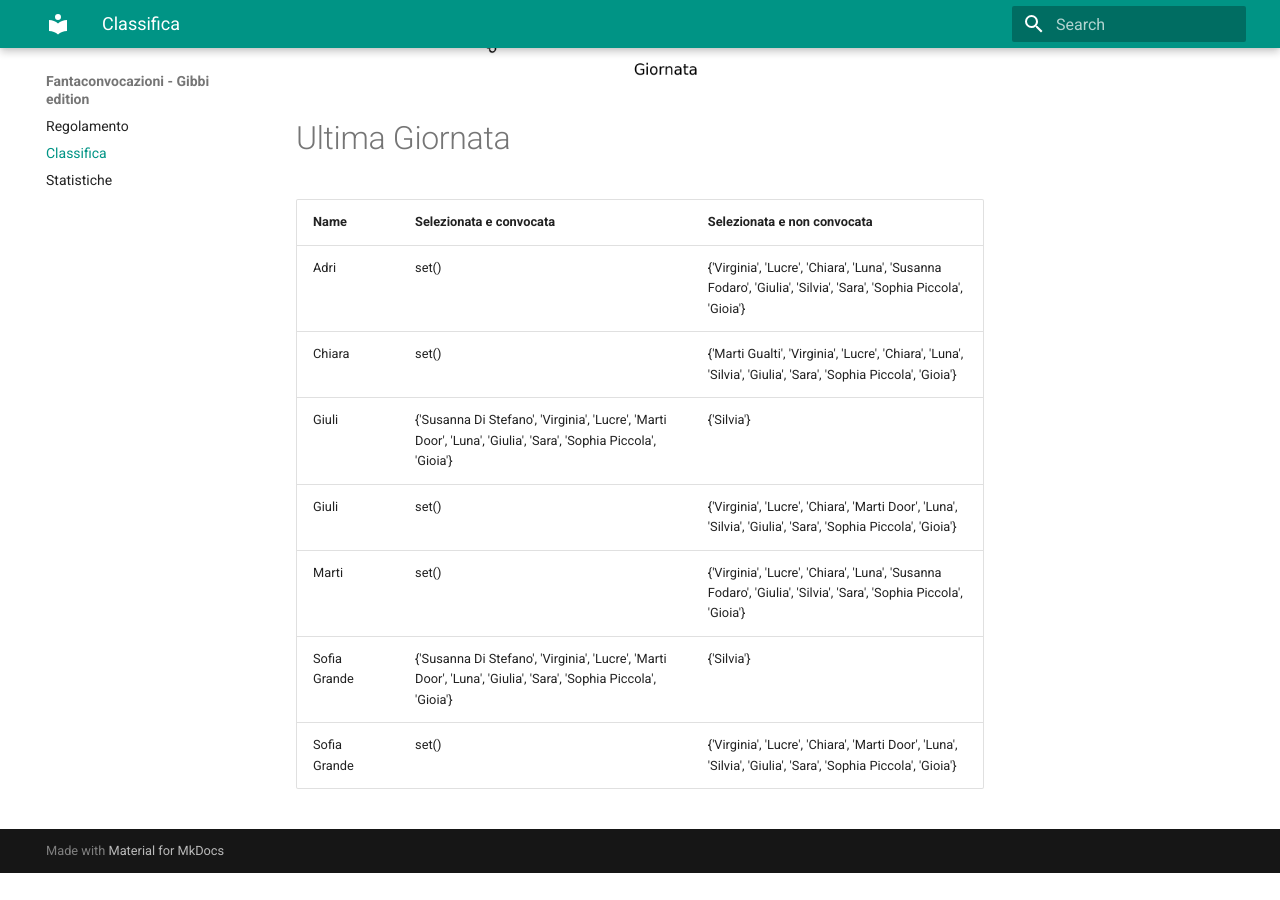
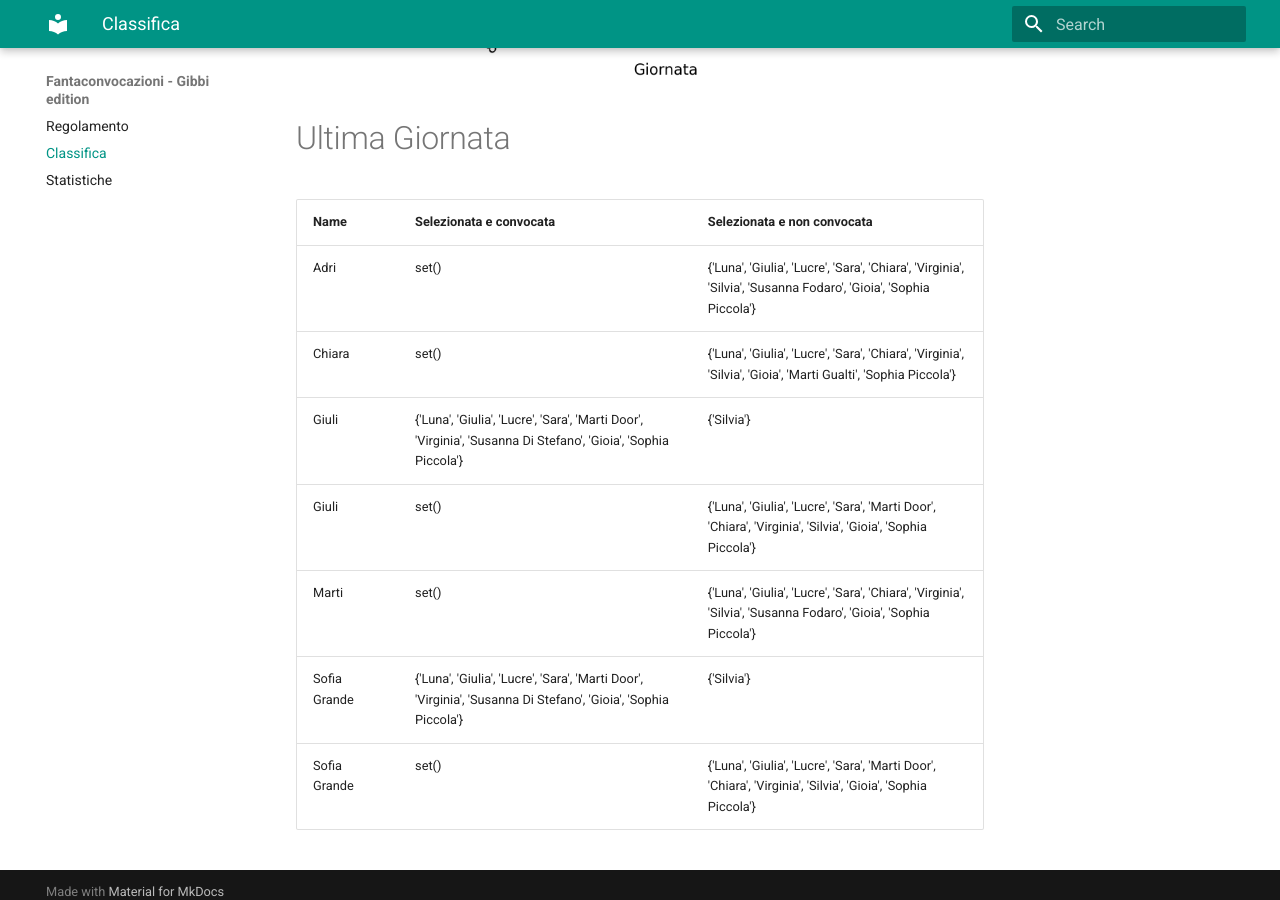
Before and after one commit to martinig94/fantagibbi, an MkDocs documentation site: the page built from docs/Classifica.md, in a window 1280 px wide and 900 px high, scrolled down 1030 px. Built offline with MkDocs 1.6.1 and Material for MkDocs 9.7.7, drawn with Linux system fonts in a browser that asks for light colours; before the commit the page ends 1903 px from its top, so only the background shows below that.

Commit message:
Auto-update from main.py

```diff
--- a/docs/Classifica.md
+++ b/docs/Classifica.md
@@ -18,11 +18,11 @@
 <!-- START_TABLE CORRECT -->
 | Name         | Selezionata e convocata                                                                                        | Selezionata e non convocata                                                                                      |
 |:-------------|:---------------------------------------------------------------------------------------------------------------|:-----------------------------------------------------------------------------------------------------------------|
-| Adri         | set()                                                                                                          | {'Virginia', 'Lucre', 'Chiara', 'Luna', 'Susanna Fodaro', 'Giulia', 'Silvia', 'Sara', 'Sophia Piccola', 'Gioia'} |
-| Chiara       | set()                                                                                                          | {'Marti Gualti', 'Virginia', 'Lucre', 'Chiara', 'Luna', 'Silvia', 'Giulia', 'Sara', 'Sophia Piccola', 'Gioia'}   |
-| Giuli        | {'Susanna Di Stefano', 'Virginia', 'Lucre', 'Marti Door', 'Luna', 'Giulia', 'Sara', 'Sophia Piccola', 'Gioia'} | {'Silvia'}                                                                                                       |
-| Giuli        | set()                                                                                                          | {'Virginia', 'Lucre', 'Chiara', 'Marti Door', 'Luna', 'Silvia', 'Giulia', 'Sara', 'Sophia Piccola', 'Gioia'}     |
-| Marti        | set()                                                                                                          | {'Virginia', 'Lucre', 'Chiara', 'Luna', 'Susanna Fodaro', 'Giulia', 'Silvia', 'Sara', 'Sophia Piccola', 'Gioia'} |
-| Sofia Grande | {'Susanna Di Stefano', 'Virginia', 'Lucre', 'Marti Door', 'Luna', 'Giulia', 'Sara', 'Sophia Piccola', 'Gioia'} | {'Silvia'}                                                                                                       |
-| Sofia Grande | set()                                                                                                          | {'Virginia', 'Lucre', 'Chiara', 'Marti Door', 'Luna', 'Silvia', 'Giulia', 'Sara', 'Sophia Piccola', 'Gioia'}     |
+| Adri         | set()                                                                                                          | {'Luna', 'Giulia', 'Lucre', 'Sara', 'Chiara', 'Virginia', 'Silvia', 'Susanna Fodaro', 'Gioia', 'Sophia Piccola'} |
+| Chiara       | set()                                                                                                          | {'Luna', 'Giulia', 'Lucre', 'Sara', 'Chiara', 'Virginia', 'Silvia', 'Gioia', 'Marti Gualti', 'Sophia Piccola'}   |
+| Giuli        | {'Luna', 'Giulia', 'Lucre', 'Sara', 'Marti Door', 'Virginia', 'Susanna Di Stefano', 'Gioia', 'Sophia Piccola'} | {'Silvia'}                                                                                                       |
+| Giuli        | set()                                                                                                          | {'Luna', 'Giulia', 'Lucre', 'Sara', 'Marti Door', 'Chiara', 'Virginia', 'Silvia', 'Gioia', 'Sophia Piccola'}     |
+| Marti        | set()                                                                                                          | {'Luna', 'Giulia', 'Lucre', 'Sara', 'Chiara', 'Virginia', 'Silvia', 'Susanna Fodaro', 'Gioia', 'Sophia Piccola'} |
+| Sofia Grande | {'Luna', 'Giulia', 'Lucre', 'Sara', 'Marti Door', 'Virginia', 'Susanna Di Stefano', 'Gioia', 'Sophia Piccola'} | {'Silvia'}                                                                                                       |
+| Sofia Grande | set()                                                                                                          | {'Luna', 'Giulia', 'Lucre', 'Sara', 'Marti Door', 'Chiara', 'Virginia', 'Silvia', 'Gioia', 'Sophia Piccola'}     |
 <!-- END_TABLE CORRECT -->
```
